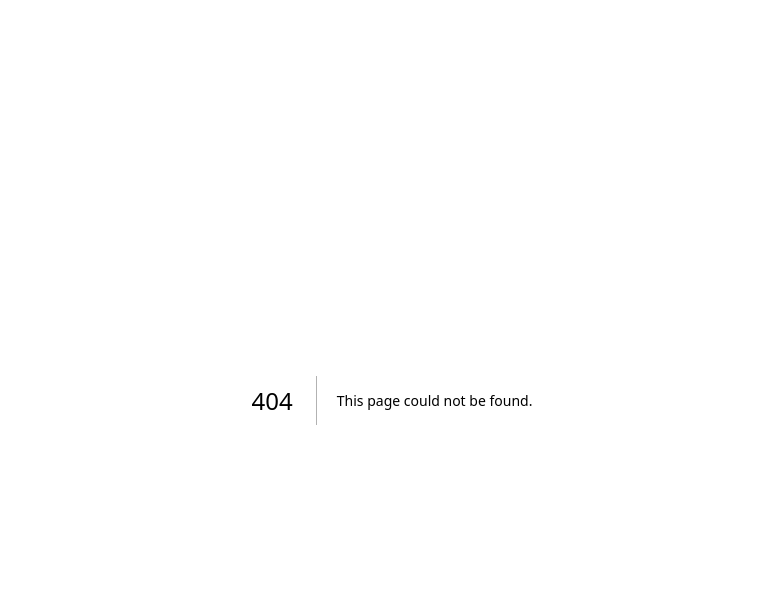
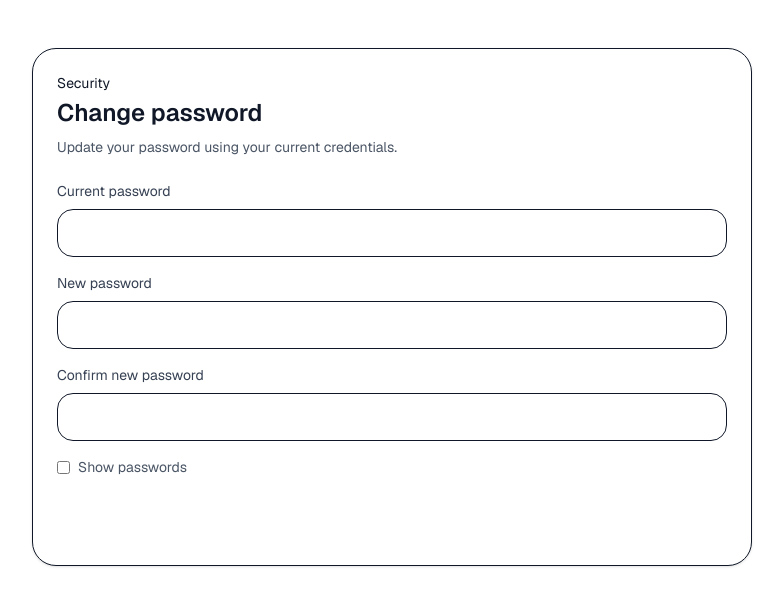
Before and after one commit to Anuska3435/EcoDrop_Web, a Next.js app: page /dashboard/password in a window 1280 px wide. Before the commit this address had no page. Shown: the top 606 px of the page, without its empty margins (248-1031 px from the left). Built offline with nearby package versions, Linux system fonts and the light colour scheme.

Commit message:
password added

```diff
--- /dev/null
+++ b/app/dashboard/password/_components/PasswordUpdateForm.tsx
@@ -0,0 +1,114 @@
+"use client";
+
+import { useRef, useState, useTransition } from "react";
+import { handleUpdatePassword } from "@/lib/actions/profile-action";
+
+export default function PasswordUpdateForm() {
+    const formRef = useRef<HTMLFormElement>(null);
+    const [isPending, startTransition] = useTransition();
+    const [error, setError] = useState("");
+    const [success, setSuccess] = useState("");
+    const [showPasswords, setShowPasswords] = useState(false);
+
+    const onSubmit = (formData: FormData) => {
+        setError("");
+        setSuccess("");
+
+        startTransition(async () => {
+            const result = await handleUpdatePassword(formData);
+
+            if (!result.success) {
+                setError(result.message);
+                return;
+            }
+
+            setSuccess(result.message);
+            formRef.current?.reset();
+        });
+    };
+
+    const inputClass =
+        "h-12 w-full rounded-2xl border border-sage-100 bg-sage-50 px-4 outline-none transition focus:border-sage-300 focus:bg-white";
+
+    return (
+        <div className="rounded-3xl border border-sage-100 bg-white p-6 shadow-sm">
+            <div className="mb-6">
+                <p className="text-sm font-medium text-sage-600">Security</p>
+                <h1 className="mt-1 text-2xl font-semibold text-gray-900">Change password</h1>
+                <p className="mt-2 text-sm text-gray-600">
+                    Update your password using your current credentials.
+                </p>
+            </div>
+
+            <form ref={formRef} action={onSubmit} className="grid gap-4">
+                {error ? (
+                    <div className="rounded-2xl border border-red-200 bg-red-50 px-4 py-3 text-sm text-red-600">
+                        {error}
+                    </div>
+                ) : null}
+
+                {success ? (
+                    <div className="rounded-2xl border border-emerald-200 bg-emerald-50 px-4 py-3 text-sm text-emerald-700">
+                        {success}
+                    </div>
+                ) : null}
+
+                <div>
+                    <label htmlFor="currentPassword" className="mb-2 block text-sm font-medium text-gray-700">
+                        Current password
+                    </label>
+                    <input
+                        id="currentPassword"
+                        name="currentPassword"
+                        type={showPasswords ? "text" : "password"}
+                        className={inputClass}
+                        required
+                    />
+                </div>
+
+                <div>
+                    <label htmlFor="newPassword" className="mb-2 block text-sm font-medium text-gray-700">
+                        New password
+                    </label>
+                    <input
+                        id="newPassword"
+                        name="newPassword"
+                        type={showPasswords ? "text" : "password"}
+                        className={inputClass}
+                        required
+                    />
+                </div>
+
+                <div>
+                    <label htmlFor="confirmPassword" className="mb-2 block text-sm font-medium text-gray-700">
+                        Confirm new password
+                    </label>
+                    <input
+                        id="confirmPassword"
+                        name="confirmPassword"
+                        type={showPasswords ? "text" : "password"}
+                        className={inputClass}
+                        required
+                    />
+                </div>
+
+                <label className="flex items-center gap-2 text-sm text-gray-600">
+                    <input
+                        type="checkbox"
+                        checked={showPasswords}
+                        onChange={(event) => setShowPasswords(event.target.checked)}
+                    />
+                    Show passwords
+                </label>
+
+                <button
+                    type="submit"
+                    disabled={isPending}
+                    className="inline-flex h-12 items-center justify-center rounded-2xl bg-sage-700 px-6 text-sm font-semibold text-white transition-colors hover:bg-sage-800 disabled:opacity-60"
+                >
+                    {isPending ? "Updating..." : "Update password"}
+                </button>
+            </form>
+        </div>
+    );
+}
--- /dev/null
+++ b/app/dashboard/password/page.tsx
@@ -0,0 +1,9 @@
+import PasswordUpdateForm from "@/app/dashboard/password/_components/PasswordUpdateForm";
+
+export default function PasswordPage() {
+    return (
+        <main className="mx-auto max-w-3xl px-6 py-12">
+            <PasswordUpdateForm />
+        </main>
+    );
+}
```
